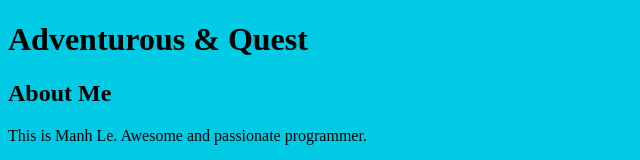
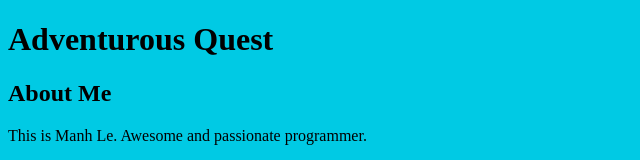
Before and after one commit to ManhQLe/Git-play, a plain HTML site: page index.html in a window 1280 px wide. Shown: the top 160 px of the page, without its empty margins (0-640 px from the left). Drawn offline with Linux system fonts and the light colour scheme.

Commit message:
Revert "Alter header with &"
This reverts commit e4796c074ceb31b8a0b497902bd03d2331abe89f.

```diff
--- a/index.html
+++ b/index.html
@@ -10,7 +10,7 @@
 <body>
 
     <header>
-        <h1>Adventurous & Quest</h1>
+        <h1>Adventurous Quest</h1>
     </header>
 
     <div class="container">
```
